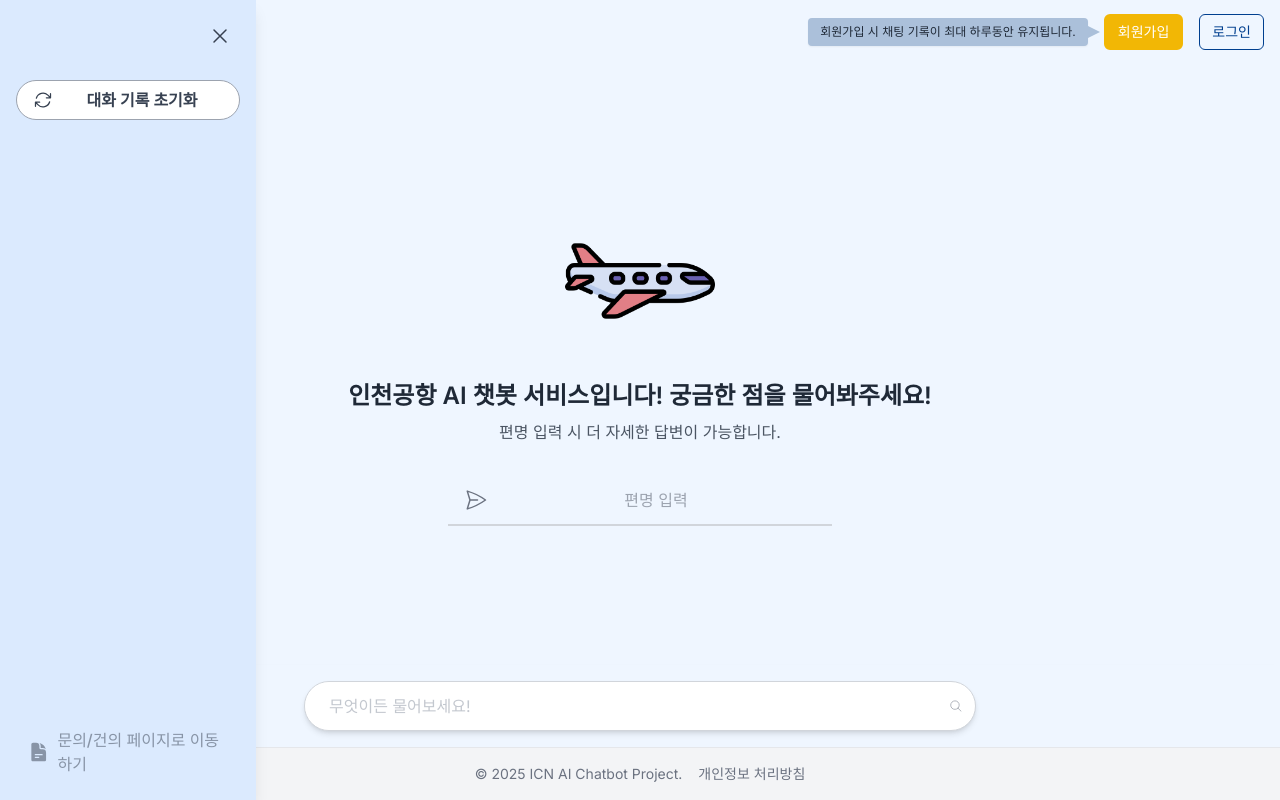
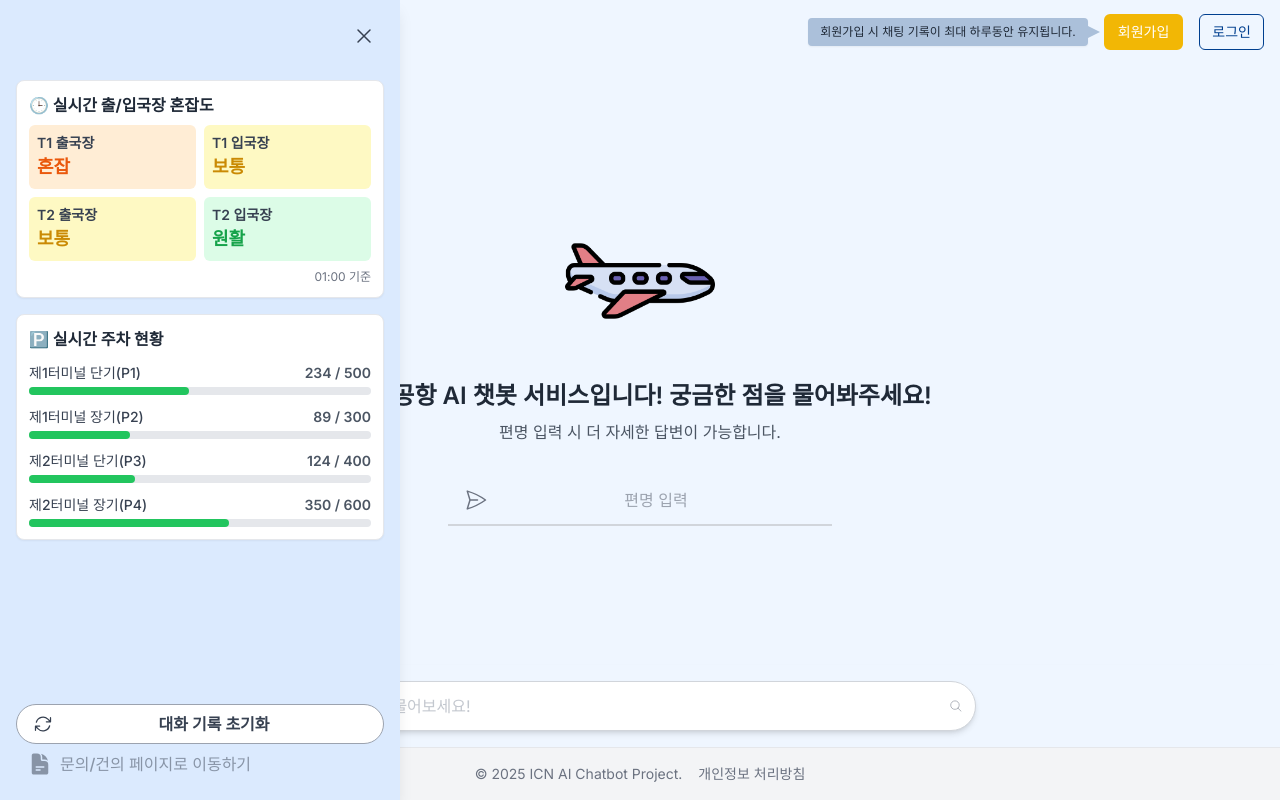
Before and after one commit to aivleCloudNative0715/ICN-AI-chatbot, a Next.js app in the folder front/: page / in a window 1280 px wide. Both pictures are taken after a click on the button 36 px from the left and 32 px from the top of the page. Built offline with nearby package versions, Linux system fonts and the light colour scheme; no server answers.

Commit message:
사이드바 퍼블리싱

```diff
--- a/front/src/components/admin/tab/DashboardTab.tsx
+++ b/front/src/components/admin/tab/DashboardTab.tsx
@@ -19,16 +19,8 @@ export default function DashboardTab({ onSelectInquiry }: DashboardTabProps) {
     queryKey: ['inquiryCounts'],
     queryFn: () => {
       if (!token) return null;
-      // 오늘 날짜를 기준으로 조회 (혹은 원하는 기간으로 설정)
-      const end = new Date();
-      const start = new Date();
-      start.setDate(end.getDate() - 30); // 예: 최근 30일
 
-      return getInquiryCounts(
-        token,
-        start.toISOString().slice(0, 19),
-        end.toISOString().slice(0, 19)
-      );
+      return getInquiryCounts(token);
     },
     enabled: !!token,
   });
--- a/front/src/components/chat/ChatSidebar.tsx
+++ b/front/src/components/chat/ChatSidebar.tsx
@@ -6,6 +6,8 @@ import { ArrowPathIcon, TrashIcon, XMarkIcon } from '@heroicons/react/24/outline
 import { DocumentTextIcon } from '@heroicons/react/24/solid';
 import { Tooltip } from 'primereact/tooltip';
 import { useRouter } from 'next/navigation';
+import ParkingStatusWidget from './widget/ParkingStatusWidget';
+import CongestionWidget from './widget/CongestionWidget';
 
 interface ChatSidebarProps {
   isLoggedIn: boolean;
@@ -27,11 +29,21 @@ export default function ChatSidebar({ isLoggedIn, onClose, onDeleteAccount, onCl
   };
 
   return (
-    <div className="fixed top-0 left-0 h-full w-64 bg-blue-100 shadow-lg p-4 flex flex-col justify-between z-20 transition-transform duration-300 ease-in-out transform translate-x-0">
-      <div className="flex justify-end items-center mb-6">
-        <button onClick={onClose} className="p-2 rounded-full focus:outline-none focus:ring-2 focus:ring-blue-500">
-          <XMarkIcon className="h-6 w-6 text-gray-700" />
-        </button>
+    <div className="fixed top-0 left-0 h-full w-[400px] bg-blue-100 shadow-lg p-4 flex flex-col justify-between z-20 transition-transform duration-300 ease-in-out transform translate-x-0">
+      <div className="flex-grow">
+        <div className="flex justify-end items-center mb-6">
+          <button onClick={onClose} className="p-2 rounded-full focus:outline-none focus:ring-2 focus:ring-blue-500">
+            <XMarkIcon className="h-6 w-6 text-gray-700" />
+          </button>
+        </div>
+
+        {/* 정보 위젯들을 배치하는 영역 */}
+        <div className="space-y-4">
+            <CongestionWidget />
+            <ParkingStatusWidget />
+            {/* 혼잡도 API를 찾으시면 여기에 <CongestionWidget /> 추가 */}
+        </div>
+
       </div>
 
       <div>
--- /dev/null
+++ b/front/src/components/chat/widget/CongestionWidget.tsx
@@ -0,0 +1,92 @@
+// src/components/CongestionWidget.tsx
+
+'use client';
+
+import React, { useState, useEffect } from 'react';
+
+// API 응답 데이터 중 필요한 부분의 타입을 정의합니다.
+interface CongestionData {
+  adate: string; // 날짜
+  atime: string; // 시간대 (HHMM)
+  t1sum1: string; // T1 입국장 합계
+  t1sum2: string; // T1 출국장 합계
+  t2sum1: string; // T2 입국장 합계
+  t2sum2: string; // T2 출국장 합계
+}
+
+export default function CongestionWidget() {
+  const [congestion, setCongestion] = useState<CongestionData | null>(null);
+  const [isLoading, setIsLoading] = useState(true);
+
+  useEffect(() => {
+    const fetchCongestionData = async () => {
+      setIsLoading(true);
+      // TODO: 여기에 실제 '승객예고' API를 호출하는 로직을 구현하세요.
+      // const response = await fetch('/api/congestion?date=today');
+      // const data = await response.json();
+
+      // --- 임시 데이터 (API 응답 예시) ---
+      // 현재 시간에 맞춰 데이터를 필터링하거나 API에서 현재 시간대 데이터만 요청해야 합니다.
+      const now = new Date();
+      const currentHour = now.getHours();
+      const MOCK_DATA: CongestionData = {
+          adate: "20250816",
+          atime: `${String(currentHour).padStart(2, '0')}00`,
+          t1sum1: "1850", // T1 입국
+          t1sum2: "3200", // T1 출국
+          t2sum1: "980",  // T2 입국
+          t2sum2: "2100", // T2 출국
+      };
+      // --- 임시 데이터 끝 ---
+
+      setCongestion(MOCK_DATA);
+      setIsLoading(false);
+    };
+
+    fetchCongestionData();
+    // 10분마다 데이터를 새로고침하도록 설정할 수 있습니다.
+    const interval = setInterval(fetchCongestionData, 600000);
+    return () => clearInterval(interval);
+  }, []);
+
+  // 승객 수에 따라 혼잡도 정보(텍스트, 색상)를 반환하는 함수
+  const getCongestionInfo = (passengerCount: number) => {
+    if (passengerCount <= 1000) return { level: '원활', color: 'text-green-600', bgColor: 'bg-green-100' };
+    if (passengerCount <= 2500) return { level: '보통', color: 'text-yellow-600', bgColor: 'bg-yellow-100' };
+    if (passengerCount <= 4000) return { level: '혼잡', color: 'text-orange-600', bgColor: 'bg-orange-100' };
+    return { level: '매우 혼잡', color: 'text-red-600', bgColor: 'bg-red-100' };
+  };
+
+  if (isLoading) {
+    return <div className="bg-white p-3 rounded-lg shadow-sm border border-gray-200 text-center">혼잡도 정보 로딩 중...</div>;
+  }
+
+  if (!congestion) {
+      return <div className="bg-white p-3 rounded-lg shadow-sm border border-gray-200 text-center">혼잡도 정보를 불러올 수 없습니다.</div>;
+  }
+
+  const areas = [
+      { name: 'T1 출국장', count: parseInt(congestion.t1sum2) },
+      { name: 'T1 입국장', count: parseInt(congestion.t1sum1) },
+      { name: 'T2 출국장', count: parseInt(congestion.t2sum2) },
+      { name: 'T2 입국장', count: parseInt(congestion.t2sum1) },
+  ];
+
+  return (
+    <div className="bg-white p-3 rounded-lg shadow-sm border border-gray-200">
+      <h3 className="font-bold text-gray-800 mb-2 text-base">🕒 실시간 출/입국장 혼잡도</h3>
+      <div className="grid grid-cols-2 gap-2">
+        {areas.map(area => {
+            const info = getCongestionInfo(area.count);
+            return (
+                <div key={area.name} className={`p-2 rounded-md ${info.bgColor}`}>
+                    <p className="font-semibold text-gray-700 text-sm">{area.name}</p>
+                    <p className={`font-bold text-lg ${info.color}`}>{info.level}</p>
+                </div>
+            )
+        })}
+      </div>
+      <p className="text-right text-xs text-gray-500 mt-2">{congestion.atime.substring(0,2)}:00 기준</p>
+    </div>
+  );
+}
--- /dev/null
+++ b/front/src/components/chat/widget/FlightSearchWidget.tsx
@@ -0,0 +1,41 @@
+// src/components/FlightSearchWidget.tsx
+
+'use client';
+
+import React, { useState } from 'react';
+import { MagnifyingGlassIcon } from '@heroicons/react/24/solid';
+
+export default function FlightSearchWidget() {
+  const [flightNumber, setFlightNumber] = useState('');
+
+  const handleSearch = () => {
+    if (!flightNumber.trim()) {
+      alert('항공편 번호를 입력해주세요.');
+      return;
+    }
+    // TODO: 챗봇에게 메시지를 보내거나, API를 호출하여 결과를 모달로 보여주는 로직 구현
+    alert(`항공편 ${flightNumber} 조회를 요청합니다.`);
+    // 예: onSearch(flightNumber); // 부모 컴포넌트로 검색어 전달
+  };
+
+  return (
+    <div className="bg-white p-3 rounded-lg shadow-sm border border-gray-200">
+      <h3 className="font-bold text-gray-800 mb-2 text-base">✈️ 항공편 빠른 조회</h3>
+      <div className="flex items-center space-x-2">
+        <input
+          type="text"
+          value={flightNumber}
+          onChange={(e) => setFlightNumber(e.target.value.toUpperCase())}
+          placeholder="항공편 번호 (예: KE123)"
+          className="w-full px-3 py-1.5 border border-gray-300 rounded-md focus:ring-2 focus:ring-blue-500 focus:border-blue-500 text-sm"
+        />
+        <button
+          onClick={handleSearch}
+          className="p-2 bg-blue-600 text-white rounded-md hover:bg-blue-700 focus:outline-none focus:ring-2 focus:ring-offset-2 focus:ring-blue-500"
+        >
+          <MagnifyingGlassIcon className="h-4 w-4" />
+        </button>
+      </div>
+    </div>
+  );
+}
--- /dev/null
+++ b/front/src/components/chat/widget/ParkingStatusWidget.tsx
@@ -0,0 +1,83 @@
+// src/components/ParkingStatusWidget.tsx
+
+'use client';
+
+import React, { useState, useEffect } from 'react';
+
+// API로부터 받을 주차장 데이터의 타입을 정의합니다.
+interface ParkingInfo {
+  name: string;
+  occupied: number;
+  total: number;
+}
+
+export default function ParkingStatusWidget() {
+  const [parkingData, setParkingData] = useState<ParkingInfo[]>([]);
+  const [isLoading, setIsLoading] = useState(true);
+
+  useEffect(() => {
+    const fetchParkingData = async () => {
+      setIsLoading(true);
+      // TODO: 여기에 실제 '주차장 잔여 조회' API를 호출하는 로직을 구현하세요.
+      // const response = await fetch('/api/parking');
+      // const data = await response.json();
+      // setParkingData(data);
+
+      // --- 임시 데이터 ---
+      const MOCK_DATA: ParkingInfo[] = [
+        { name: '제1터미널 단기(P1)', occupied: 234, total: 500 },
+        { name: '제1터미널 장기(P2)', occupied: 89, total: 300 },
+        { name: '제2터미널 단기(P3)', occupied: 124, total: 400 },
+        { name: '제2터미널 장기(P4)', occupied: 350, total: 600 },
+      ];
+      // 1초 후 데이터를 보여주어 로딩 효과를 시뮬레이션합니다.
+      setTimeout(() => {
+        setParkingData(MOCK_DATA);
+        setIsLoading(false);
+      }, 1000);
+      // --- 임시 데이터 끝 ---
+    };
+
+    fetchParkingData();
+    // 1분마다 데이터를 새로고침하도록 설정할 수 있습니다.
+    const interval = setInterval(fetchParkingData, 60000);
+    return () => clearInterval(interval);
+  }, []);
+
+  const getBarColor = (percentage: number) => {
+    if (percentage > 90) return 'bg-red-500';
+    if (percentage > 70) return 'bg-yellow-500';
+    return 'bg-green-500';
+  };
+
+  return (
+    <div className="bg-white p-3 rounded-lg shadow-sm border border-gray-200">
+      <h3 className="font-bold text-gray-800 mb-3 text-base">🅿️ 실시간 주차 현황</h3>
+      {isLoading ? (
+        <div className="text-center text-gray-500">데이터를 불러오는 중...</div>
+      ) : (
+        <div className="space-y-3">
+          {parkingData.map((lot) => {
+            const percentage = (lot.occupied / lot.total) * 100;
+            return (
+              <div key={lot.name}>
+                <div className="flex justify-between items-center mb-1">
+                  <span className="text-sm font-medium text-gray-700">{lot.name}</span>
+                  <span className={`text-sm font-semibold ${percentage > 90 ? 'text-red-600' : 'text-gray-600'}`}>
+                    {lot.occupied} / {lot.total}
+                  </span>
+                </div>
+                <div className="w-full bg-gray-200 rounded-full h-2">
+                  <div
+                    className={`${getBarColor(percentage)} h-2 rounded-full transition-all duration-500`}
+                    style={{ width: `${percentage}%` }}
+                  ></div>
+                </div>
+              </div>
+            );
+          })}
+        </div>
+      )}
+    </div>
+  );
+}
--- a/front/src/lib/api.ts
+++ b/front/src/lib/api.ts
@@ -204,18 +204,16 @@ export const updateInquiryUrgency = async (
  * [관리자] 대시보드 문의 건수 조회 (GET /admin/inquiries/counts)
  */
 export const getInquiryCounts = async (
-  token: string,
-  start: string, // YYYY-MM-DDTHH:mm:ss 형식
-  end: string
+  token: string
 ): Promise<InquiryCounts> => {
-  const params = new URLSearchParams({
-    created_at_start: start,
-    created_at_end: end,
-  });
-  const response = await fetch(`${ADMIN_API_URL}/inquiries/counts?${params.toString()}`, {
+  const response = await fetch(`${ADMIN_API_URL}/inquiries/counts`, {
     headers: getAuthHeaders(token),
   });
-  if (!response.ok) throw new Error('문의 건수 조회에 실패했습니다.');
+
+  if (!response.ok) {
+    throw new Error('문의 건수 조회에 실패했습니다.');
+  }
+
   return response.json();
 };
 
```
